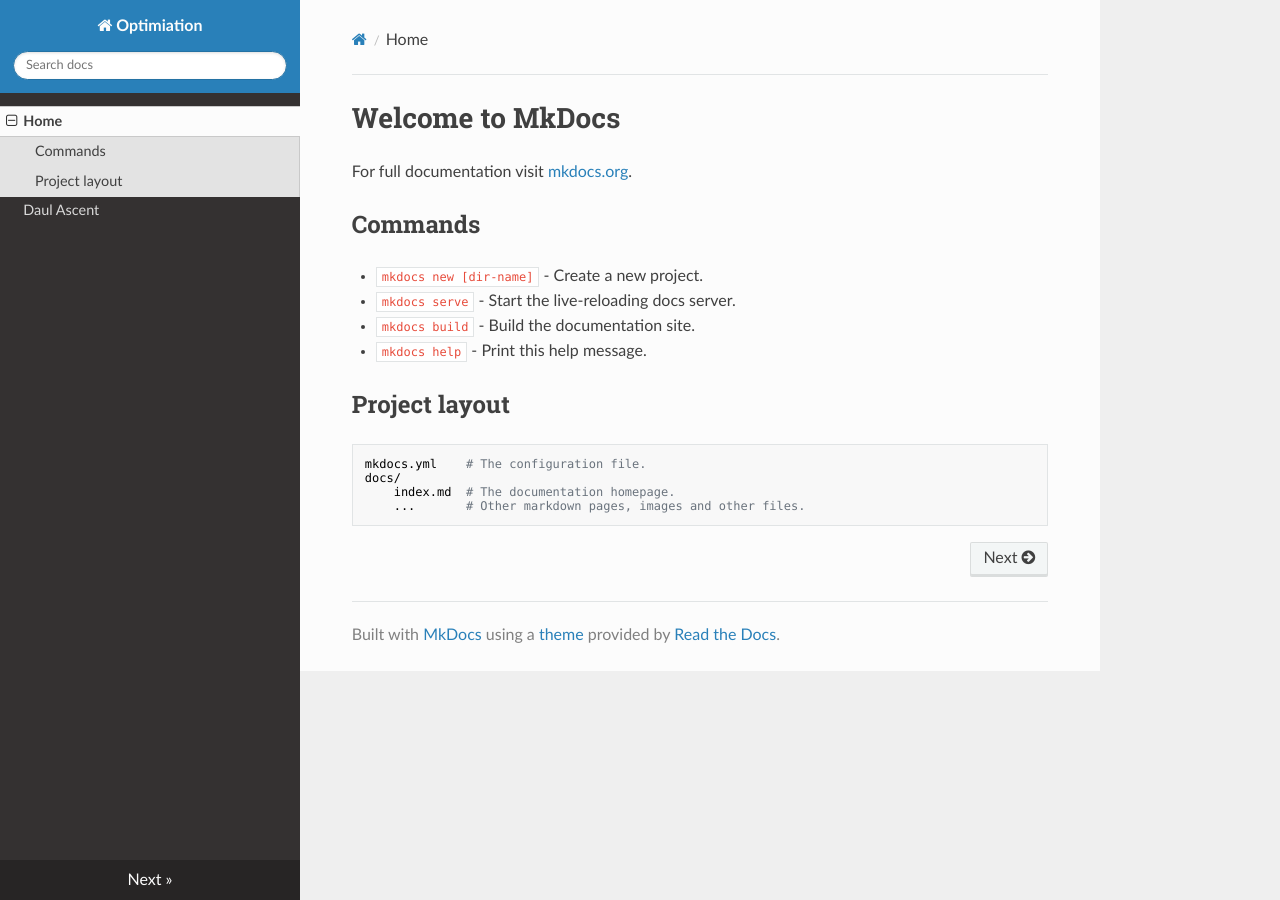
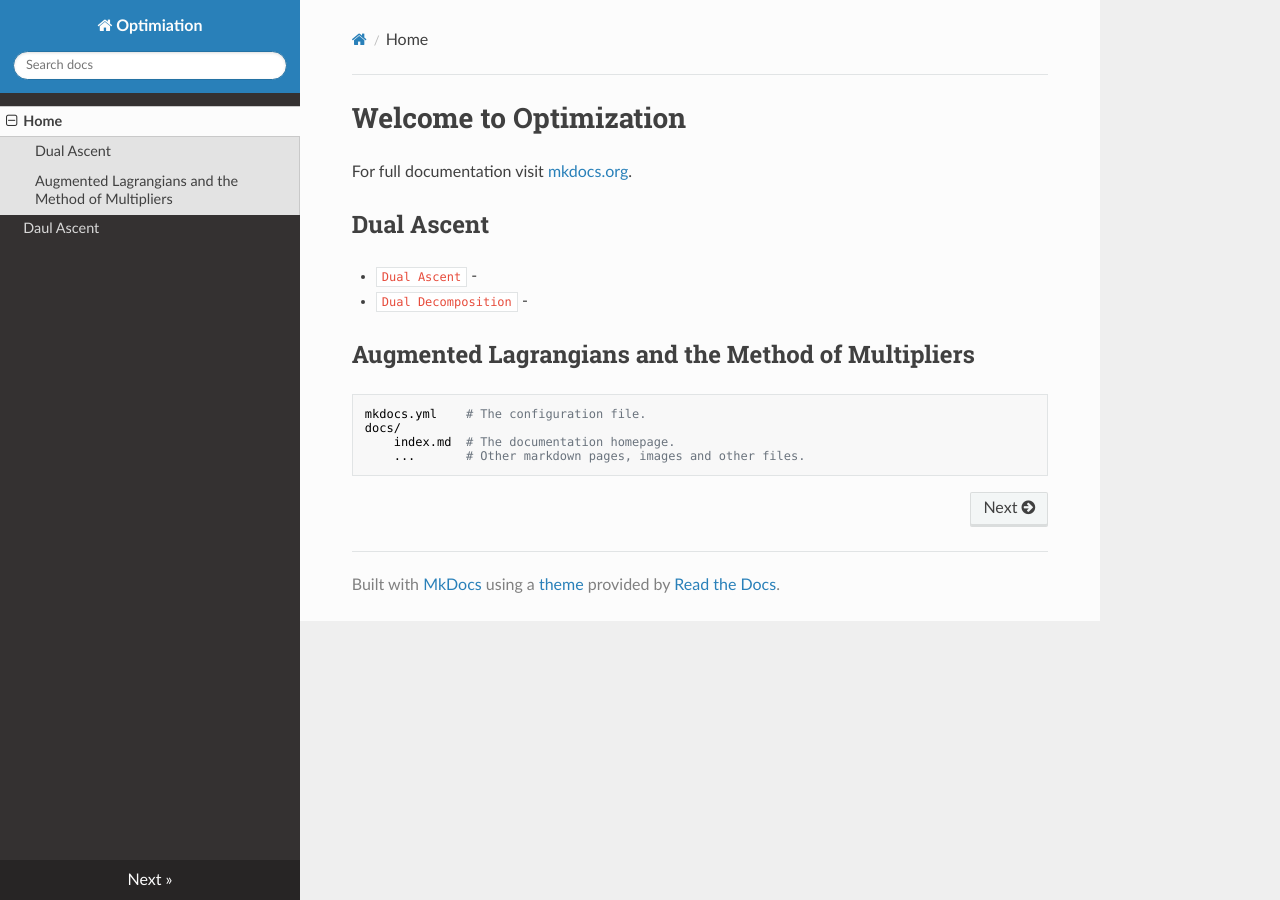
Before and after one commit to LishuoPan/Optimization.github.io, an MkDocs documentation site: the page built from docs/index.md, in a window 1280 px wide. Built offline with MkDocs 1.6.1, drawn with Linux system fonts in a browser that asks for light colours; nearby versions of some CDN libraries; old or Windows-style settings are respelled for this version of MkDocs.

Commit message:
change home page

```diff
--- a/docs/index.md
+++ b/docs/index.md
@@ -1,15 +1,13 @@
-# Welcome to MkDocs
+# Welcome to Optimization
 
 For full documentation visit [mkdocs.org](http://mkdocs.org).
 
-## Commands
+## Dual Ascent
 
-* `mkdocs new [dir-name]` - Create a new project.
-* `mkdocs serve` - Start the live-reloading docs server.
-* `mkdocs build` - Build the documentation site.
-* `mkdocs help` - Print this help message.
+* `Dual Ascent` -
+* `Dual Decomposition` -
 
-## Project layout
+## Augmented Lagrangians and the Method of Multipliers
 
     mkdocs.yml    # The configuration file.
     docs/
```
Also changed, not shown: docs/Augmented Lagrangians and the Method of Multipliers.md (added, +17 -0 lines), docs/dual_ascent.md (+7 -1 lines).
